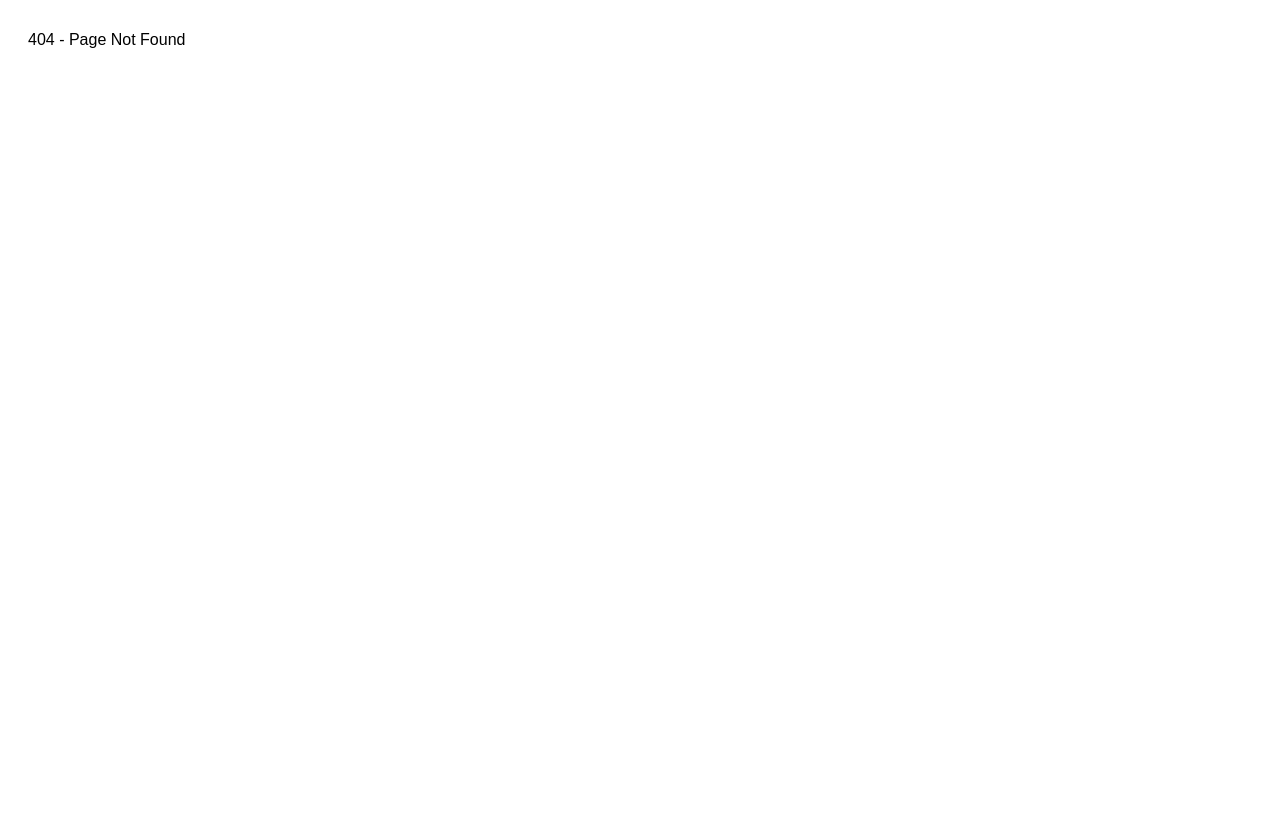
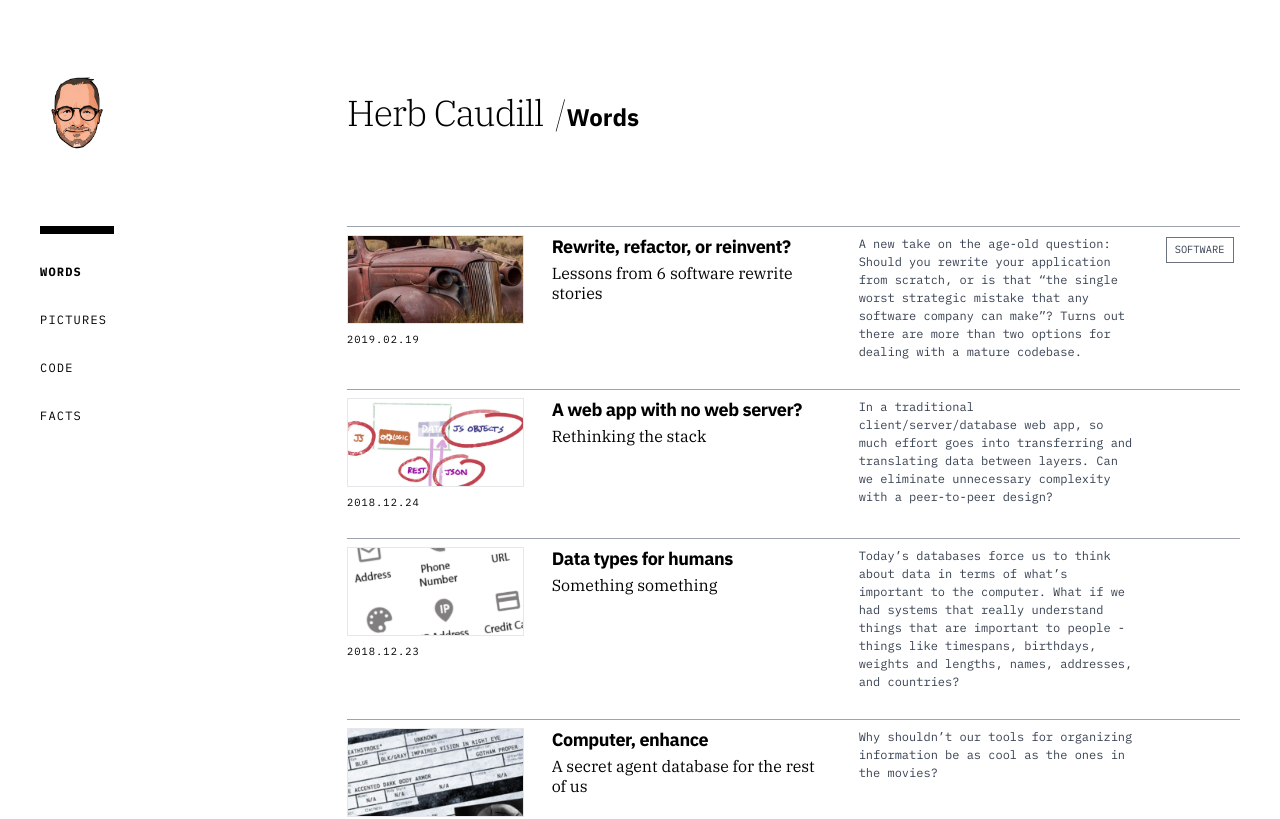
Before and after one commit to HerbCaudill/herbcaudill.com, a Next.js app: page /words in a window 1280 px wide. Before the commit this address had no page. Shown: the top 819 px of the page. Built offline with nearby package versions, Linux system fonts and the light colour scheme.

Commit message:
pages/words/index.tsx: create

```diff
--- /dev/null
+++ b/pages/words/index.tsx
@@ -0,0 +1,34 @@
+import { GetStaticProps } from 'next'
+import { Head } from '../../components/Head'
+import { Nav } from '../../components/Nav'
+import { Posts } from '../../components/Posts'
+import { siteDescription, siteTitle } from '../../lib/constants'
+import { posts } from '../../lib/posts'
+import { PostData } from '../../lib/types'
+import { Layout } from '../../components/Layout'
+
+const WordsIndex: React.FC<{ posts: PostData[] }> = ({ posts }) => {
+  return (
+    <Layout>
+      <Head>
+        <title>{siteTitle} | Words</title>
+        <meta name="og:title" content={siteTitle} />
+        <meta name="description" content={siteDescription} />
+        <meta name="twitter:card" content="summary_large_image" />
+      </Head>
+
+      {/* Nav is hidden on small screens */}
+      <Nav className={`hidden md:block md:col-span-2 lg:col-span-1`} />
+
+      <Posts posts={posts} />
+    </Layout>
+  )
+}
+
+export default WordsIndex
+
+export const getStaticProps: GetStaticProps = async () => ({
+  props: {
+    posts: posts(),
+  },
+})
```
